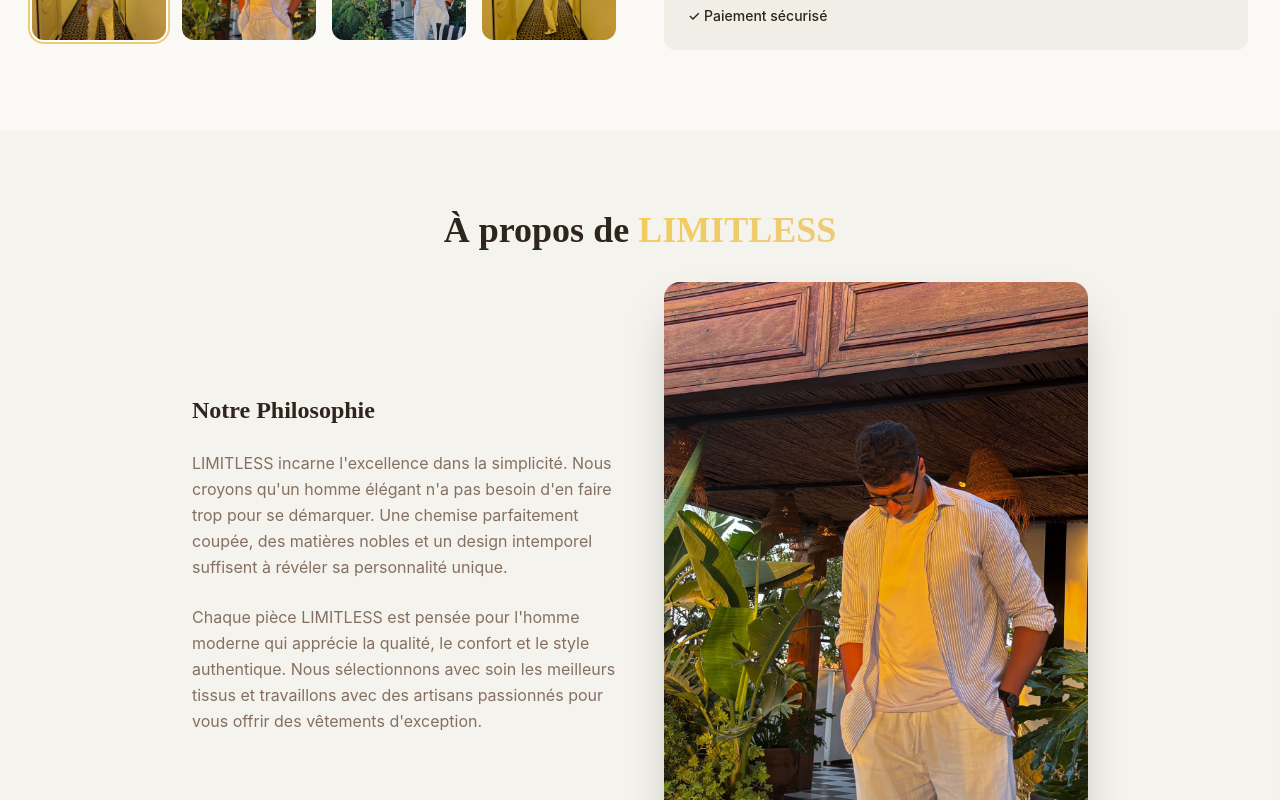
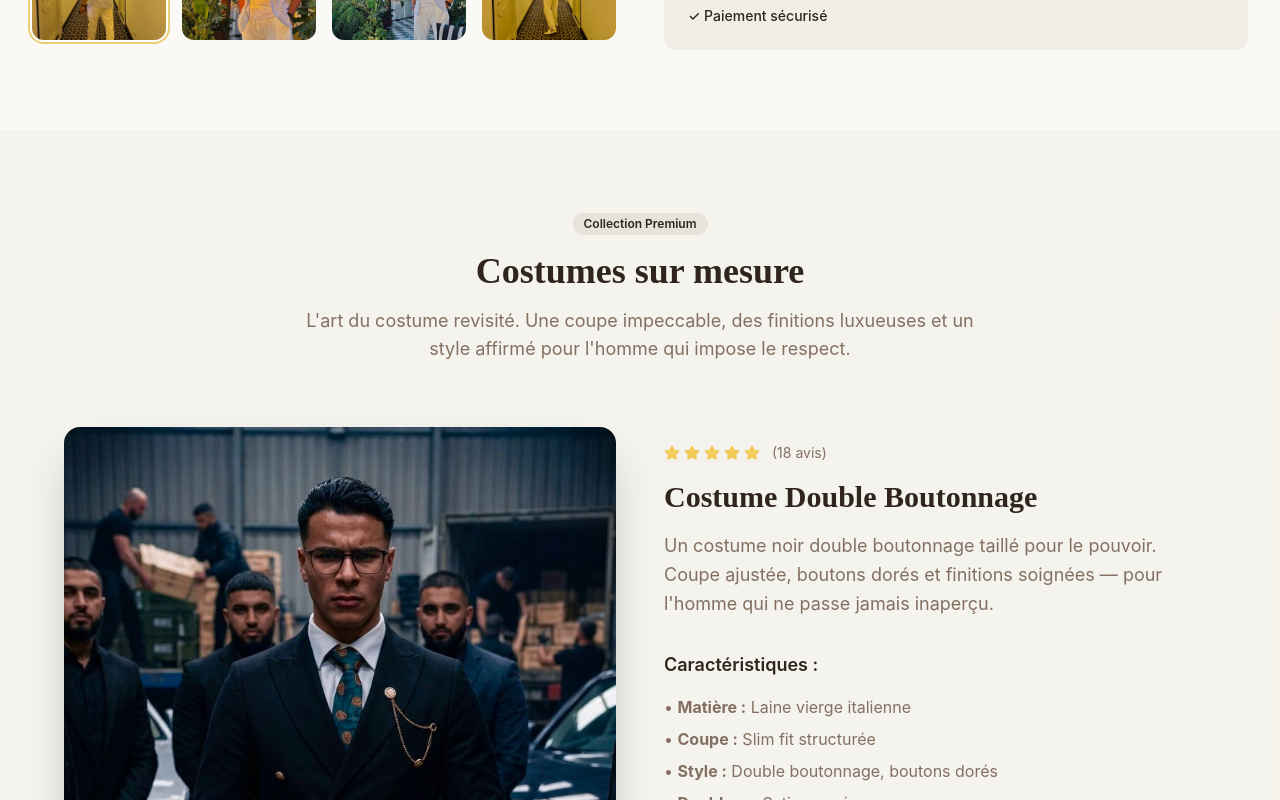
Before and after one commit to ousssy/unic-fashion-front, a React (Vite) app: page / in a window 1280 px wide. Shown: the part 1720-2520 px from the top of the page. Built offline with nearby package versions, Linux system fonts and the light colour scheme.

Commit message:
Added costume collection section
Co-authored-by: ousssy <202725934+ousssy@users.noreply.github.com>

```diff
--- a/src/pages/Index.tsx
+++ b/src/pages/Index.tsx
@@ -1,6 +1,7 @@
 import Header from "@/components/Header";
 import HeroSection from "@/components/HeroSection";
 import ProductSection from "@/components/ProductSection";
+import CostumeSection from "@/components/CostumeSection";
 import AboutSection from "@/components/AboutSection";
 import ContactSection from "@/components/ContactSection";
 import Footer from "@/components/Footer";
@@ -11,6 +12,7 @@ const Index = () => {
       <Header />
       <HeroSection />
       <ProductSection />
+      <CostumeSection />
       <AboutSection />
       <ContactSection />
       <Footer />
```
